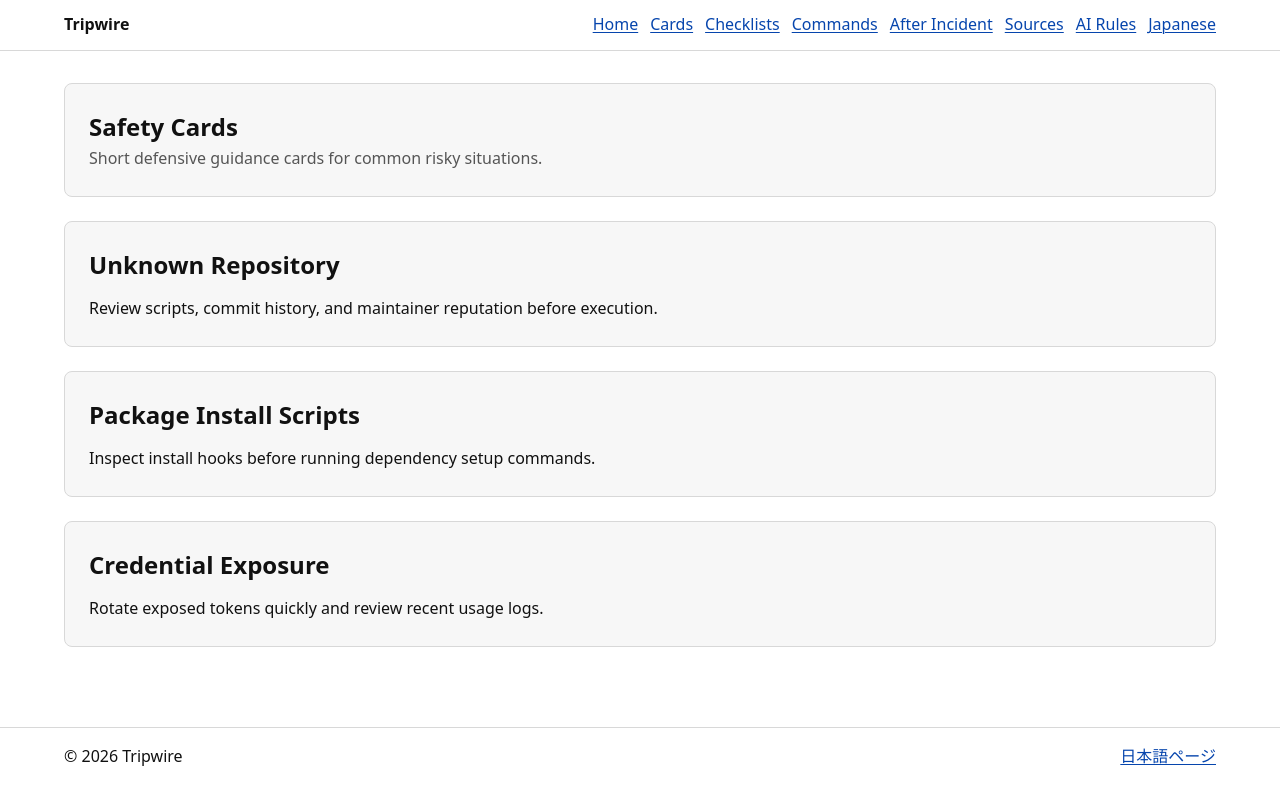
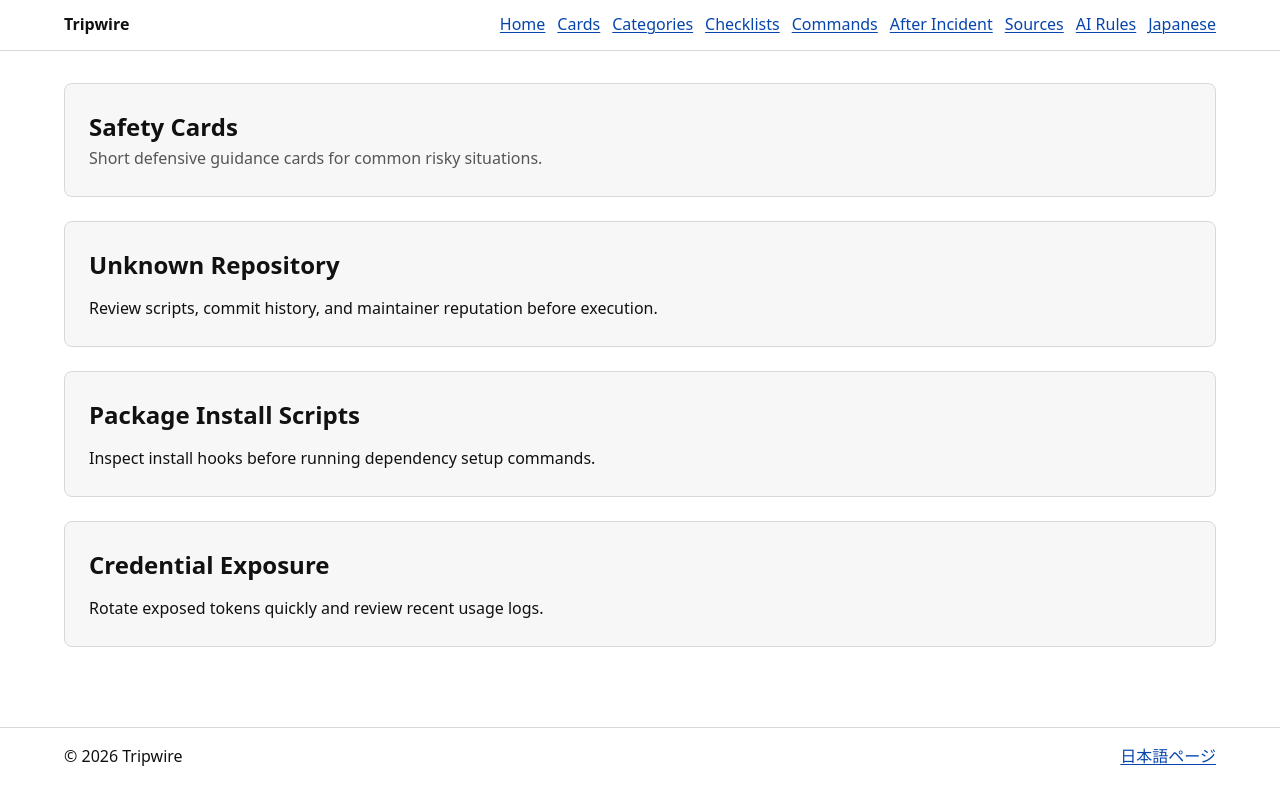
Before and after one commit to badjoke-lab/before-you-run, a website: page cards/index.html in a window 1280 px wide. Drawn offline with Linux system fonts and the light colour scheme.

Commit message:
feat: link categories from cards page

```diff
--- a/cards/index.html
+++ b/cards/index.html
@@ -25,6 +25,7 @@
 <ul class="nav-list cluster" role="list">
 <li><a href="/">Home</a></li>
 <li><a href="/cards/" aria-current="page">Cards</a></li>
+<li><a href="/categories/">Categories</a></li>
 <li><a href="/checklists.html">Checklists</a></li>
 <li><a href="/commands.html">Commands</a></li>
 <li><a href="/after-incident.html">After Incident</a></li>
```
